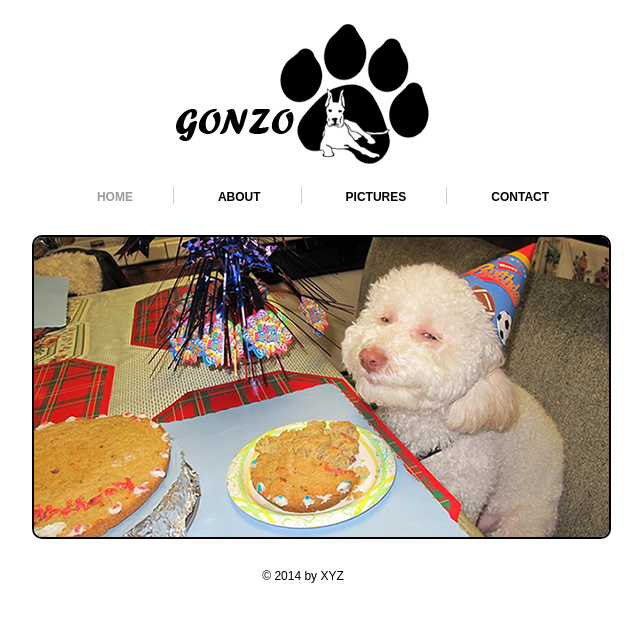
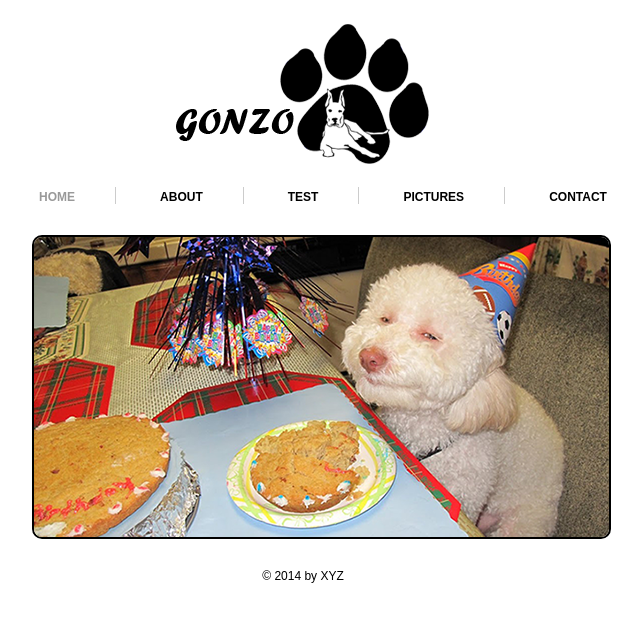
Before and after one commit to myintmyintyi-frobom/Frobo_M, a plain HTML site: page index.html in a window 1280 px wide. Shown: the whole page, without its empty margins (337-979 px from the left). Drawn offline with Linux system fonts and the light colour scheme.

Commit message:
Edit index

```diff
--- a/index.html
+++ b/index.html
@@ -28,6 +28,7 @@
 		<ul>
 			<li><a class="active" href="index.html">HOME</a></li>
 			<li><a href="about.html">ABOUT</a></li>
+			<li><a href="about.html">TEST</a></li>
 			<li><a href="picture.html">PICTURES</a></li>
 			<li class="bdr"><a class="pdg" href="contact.html">CONTACT</a></li>
 		</ul>
```
